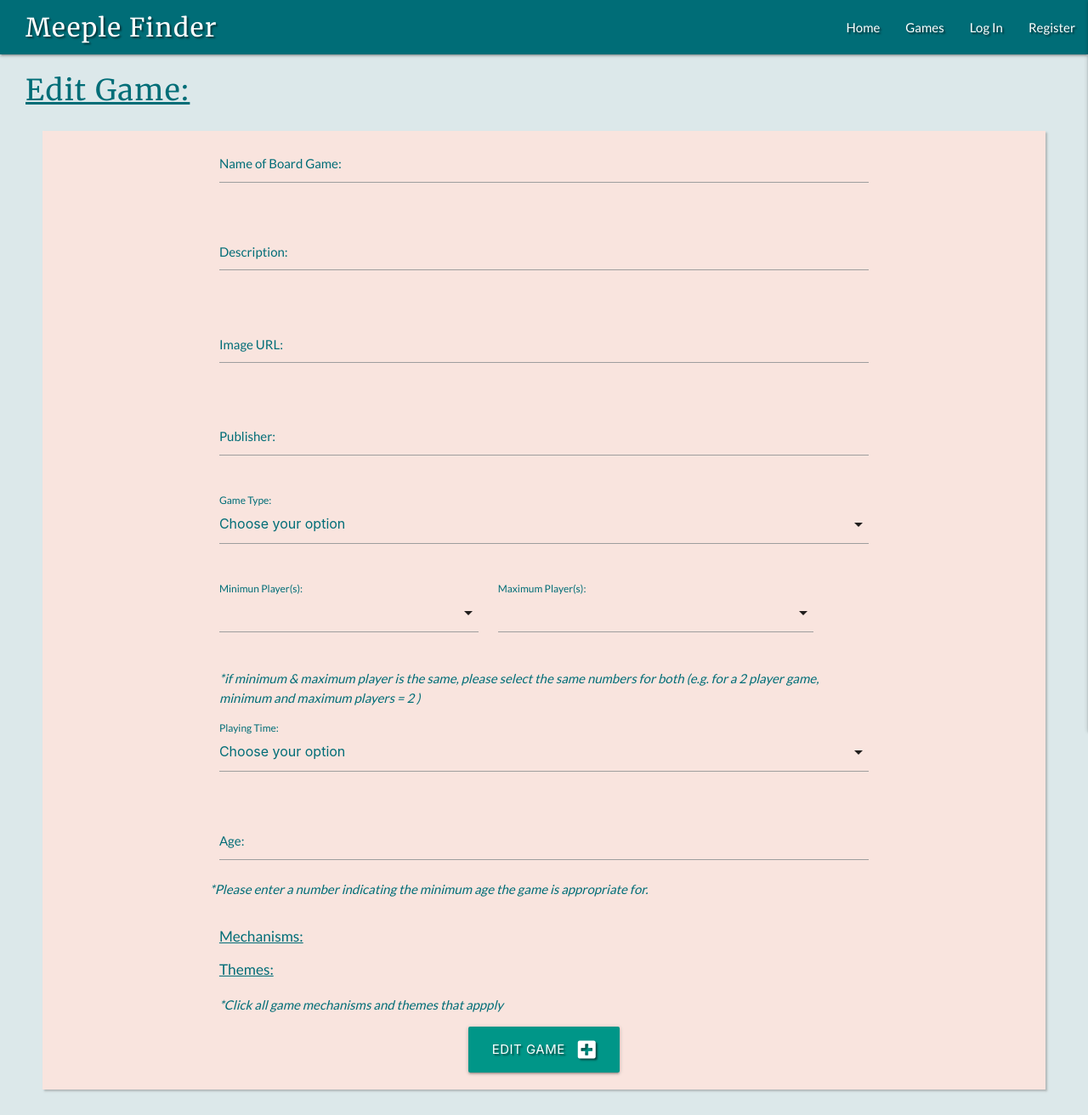
After one commit to Vivioli87/meeple_finder, a Flask app: template templates/edit_game.html in a window 1280 px wide. The commit adds this page. Shown: the whole page at 85% size. Run offline with Flask 2, Linux system fonts and the light colour scheme; the template is opened without the code that fills it, so the values that code supplies are empty; some libraries are stand-ins or nearby versions.

Commit message:
added edit_game template for admin only and most of prepopulated game data on form

```diff
--- a/app.py
+++ b/app.py
@@ -22,8 +22,14 @@ mongo = PyMongo(app)
 @app.route("/")
 @app.route("/get_games")
 def get_games():
+    # grab the session user's profile from db...
+    profile = mongo.db.users.find_one({"username": session["user"]})
+    # ...and immediately drop password from result object for security
+    del profile["password"]
+
     games = mongo.db.games.find()
-    return render_template("games.html", games=games)
+    return render_template("games.html", games=games,
+                            username=profile["username"])
 
 
 @app.route("/get_game_detail/<game_id>")
@@ -39,7 +45,8 @@ def add_game():
         game = {
             "name": request.form.get("name"),
             "description": request.form.get("description"),
-            "image": "https://www.logolynx.com/images/logolynx/s_33/33d3b4fb44abf51ee337cff414cbaecd.jpeg",
+            "image":
+            "https://www.logolynx.com/images/logolynx/s_33/33d3b4fb44abf51ee337cff414cbaecd.jpeg",
             "publisher": request.form.get("publisher"),
             "type": request.form.get("type"),
             "min_player": request.form.get("min_player"),
@@ -52,14 +59,43 @@ def add_game():
 
         mongo.db.games.insert_one(game)
         flash("Game Successfully Added")
-        games = mongo.db.games.find()
-        return render_template("games.html", games=games)
-    else:
-        mechanisms = mongo.db.tags.find({"use":"mechanisms"})
-        themes = mongo.db.tags.find({"use":"themes"})
-        return render_template("add_game.html",
-                                mechanisms=mechanisms,
-                                themes=themes)
+        return redirect(url_for("get_games"))
+
+    mechanisms = mongo.db.tags.find({"use": "mechanisms"}).sort("name", 1)
+    themes = mongo.db.tags.find({"use": "themes"}).sort("name", 1)
+    return render_template("add_game.html",
+                            mechanisms=mechanisms,
+                            themes=themes)
+
+
+@app.route("/edit_game/<game_id>", methods=["GET", "POST"])
+def edit_game(game_id):
+
+    if request.method == "POST":
+        submit = {
+            "name": request.form.get("name"),
+            "description": request.form.get("description"),
+            "image": request.form.get("image"),
+            "publisher": request.form.get("publisher"),
+            "type": request.form.get("type"),
+            "min_player": request.form.get("min_player"),
+            "max_player": request.form.get("max_player"),
+            "age": request.form.get("age"),
+            "playing_time": request.form.get("playing_time"),
+            "mechanisms": request.form.getlist("mechanisms"),
+            "themes": request.form.getlist("themes")
+            }
+
+        mongo.db.games.update({"_id": ObjectId(game_id)}, submit)
+        flash("Game Succesfully Updated")
+        return redirect(url_for("get_games"))
+
+    game = mongo.db.games.find_one({"_id": ObjectId(game_id)})
+    mechanisms = mongo.db.tags.find({"use": "mechanisms"}).sort("name", 1)
+    themes = mongo.db.tags.find({"use": "themes"}).sort("name", 1)
+    return render_template("edit_game.html", game=game,
+                            mechanisms=mechanisms,
+                            themes=themes)
 
 
 @app.route("/register", methods=["GET", "POST"])
@@ -84,7 +120,6 @@ def register():
         flash("Registration Successful")
         return redirect(url_for(
             "profile", username=session["user"]))
-
 
     return render_template("register.html")
 
@@ -128,16 +163,16 @@ def profile(username):
 
     # finds all games with the 'coming soon' image for admin profile
     games = mongo.db.games.find(
-                {"image" : "https://www.logolynx.com/images/logolynx/s_33/33d3b4fb44abf51ee337cff414cbaecd.jpeg"} )
+                {"image":
+                ("https://www.logolynx.com/images/logolynx/",
+                "s_33/33d3b4fb44abf51ee337cff414cbaecd.jpeg")})
 
     if session["user"]:
         return render_template("profile.html",
                                 username=profile["username"],
                                 collection=profile["my_collection"],
                                 wishlist=profile["my_wishlist"],
-                                games=games
-                                )
-
+                                games=games)
 
     return redirect(url_for("login"))
 
@@ -150,7 +185,6 @@ def logout():
     return redirect(url_for("login"))
 
 
-
 if __name__ == "__main__":
     app.run(host=os.environ.get("IP"),
             port=int(os.environ.get("PORT")),
--- a/static/js/script.js
+++ b/static/js/script.js
@@ -1,3 +1,11 @@
+
+function dropdownValue(selectId, selectValue) {
+  document.getElementById(selectId).value = selectValue;
+  console.log(selectId, selectValue)
+};
+
+
+
 $(document).ready(function(){
   /*mobile side nav bar */
     $('.sidenav').sidenav({edge: "right"});
--- /dev/null
+++ b/templates/edit_game.html
@@ -0,0 +1,147 @@
+{% extends "base.html" %}
+{% block content %}
+
+    <h4 class="custom-teal-text underline padding">Edit Game:</h4>
+    <div class="row custom-form-container">
+        <form class="col s8 offset-s2" method="POST" action="{{ url_for('edit_game', game_id=game._id) }}">
+            <!--game name -->
+            <div class="row">
+                <div class="input-field col s12">
+                    <input id="name" name="name" type="text"
+                        maxlength="50" class="validate" value="{{game.name}}" required></input>
+                    <label for="name">Name of Board Game:</label>
+                </div>
+            </div>
+            <!--game description -->
+            <div class="row">
+                <div class="input-field col s12">
+                    <textarea id="description" name="description" minlength="5"
+                        maxlength="300" class="materialize-textarea validate" required>
+                        {{- game.description -}}
+                    </textarea>
+                    <label for="description">Description:</label>
+                </div>
+            </div>
+            <!-- image URL - stock image won't be populated on form just URL -->
+            <div class="row">
+                <div class="input-field col s12">
+                    <textarea id="image" name="image" minlength="5"
+                        maxlength="300" class="materialize-textarea validate" required>
+                        {{- game.image -}}
+                    </textarea>
+                    <label for="image">Image URL:</label>
+                </div>
+            </div>
+            <!-- publisher -->
+            <div class="row">
+                <div class="input-field col s12">
+                    <input id="publisher" name="publisher" type="text"
+                        maxlength="50" class="validate" value="{{game.publisher}}" required></input>
+                    <label for="publisher">Publisher:</label>
+                </div>
+            </div>
+            <!-- board game type -->
+            <div class="row">
+                <div class="input-field col s12">
+                    <select id="type" name="type">
+                      <option value="" disabled selected>Choose your option</option>
+                      <option value="base game">Base Game</option>
+                      <option value="base expansion">Expansion (requires base game to play)</option>
+                      <option value="standalone expansion">Standalone Expansion</option>
+                    </select>
+                    <label for="type">Game Type:</label>
+                </div>
+            </div>
+            <!--player count - 2 dropdowns: min-player & max_player -->
+            <div class="row">
+                <div class="input-field col s5">
+                    <select id="min_player" name="min_player">
+                      <!-- <option value="" disabled selected>Choose your option</option> -->
+                      <option value="1">1</option>
+                      <option value="2">2</option>
+                      <option value="3">3</option>
+                      <option value="4">4</option>
+                      <option value="5">5</option>
+                    </select>
+                    <label for="min_player">Minimun Player(s):</label>
+                </div>
+                <div class="input-field col s6">
+                    <select id="max_player" name="max_player">
+                        <!-- <option value="" disabled selected>Choose your option</option> -->
+                        <option value="1">1</option>
+                        <option value="2">2</option>
+                        <option value="3">3</option>
+                        <option value="4">4</option>
+                        <option value="5">5</option>
+                        <option value="6">6</option>
+                        <option value="7">7</option>
+                        <option value="8">8</option>
+                        <option value="+">No maximum</option>
+                    </select>
+                    <label for="max_player">Maximum Player(s):</label>
+                </div>
+            </div>
+                <p class="custom-teal-text"><em>*if minimum & maximum player is the same, please select the same numbers for both
+                    (e.g. for a 2 player game, minimum and maximum players = 2 ) </em></p>
+            <!--playing time -->
+            <div class="row">
+                <div class="input-field col s12">
+                    <select id="playing_time" name="playing_time">
+                        <option value="" disabled selected>Choose your option</option>
+                        <option value="short">Short: Less than 1 hour</option>
+                        <option value="medium">Medium: 1-2 hours</option>
+                        <option value="long">Long: More than 2 hours</option>
+                    </select>
+                    <label for="playing_time">Playing Time:</label>
+                </div>
+            </div>
+            <!--playing age -->
+            <div class="row">
+                <div class="input-field col s12">
+                    <input id="age" name="age" type="number" class="validate" value="{{game.age}}" required></input>
+                    <label for="age">Age:</label>
+                </div>
+                <p class="custom-teal-text"><em>*Please enter a number indicating the minimum age the game is appropriate for.</em></p>
+            </div>
+            <!--mechanisms - tags -->
+            <div class="custom-teal-text tags">
+                <h6 class="underline">Mechanisms:</h6>
+                {% for mech in mechanisms %}
+                        <label for="mech{{loop.index}}">
+                            <input type="checkbox" class="filled-in" id="mech{{loop.index}}" name="mechanisms" value="{{mech.name}}"/>
+                            <span>{{mech.name|capitalize}}</span>
+                        </label>
+                {% endfor %}
+            </div>
+            <!--themes - tags -->
+            <div class="custom-teal-text tags">
+                <h6 class="underline">Themes:</h6>
+                {% for theme in themes %}
+                <label for="theme{{loop.index}}">
+                    <input type="checkbox" class="filled-in" id="theme{{loop.index}}" name="themes" value="{{theme.name}}"/>
+                    <span>{{theme.name|capitalize}}</span>
+                </label>
+                {% endfor %}
+            </div>
+            <p class="custom-teal-text"><em>*Click all game mechanisms and themes that appply</em></p>
+            <!--submit button -->
+            <div class="row">
+                <div class="col s12 center-align">
+                    <button type="submit" class="btn-large teal text-shadow">
+                        Edit Game <i class="fas fa-plus-square right"></i>
+                    </button>
+                </div>
+            </div>
+        </form>
+    </div>
+{% endblock %}
+{% block scripts %}
+<script>
+document.addEventListener('DOMContentLoaded', function() {
+    dropdownValue('min_player', '{{game.min_player}}');
+    dropdownValue('max_player', '{{game.max_player}}');
+    dropdownValue('playing_time', '{{game.playing_time}}');
+    dropdownValue('type', '{{game.type}}')
+});
+</script>
+{% endblock %}
--- a/templates/profile.html
+++ b/templates/profile.html
@@ -25,7 +25,7 @@
                         </div>
                         <div class="card-content custom-teal-text">
                             <span class="card-title">{{game.name}}</span>
-                            <a href="#"> Update game information</a>
+                            <a href="{{ url_for('edit_game', game_id=game._id) }}"> Update game information</a>
                         </div>
                     </div>
                 </div>
```
Also changed, not shown: templates/games.html (+9 -3 lines).
